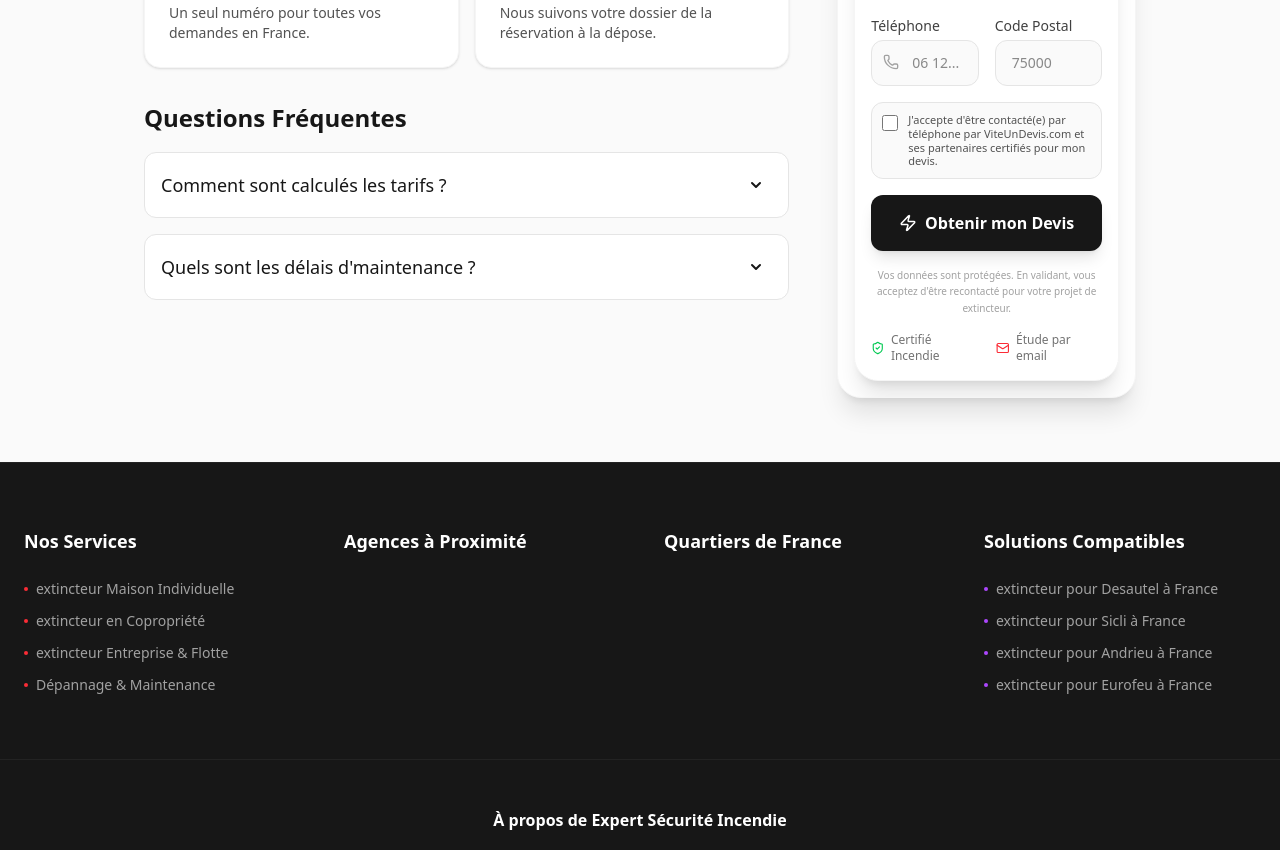
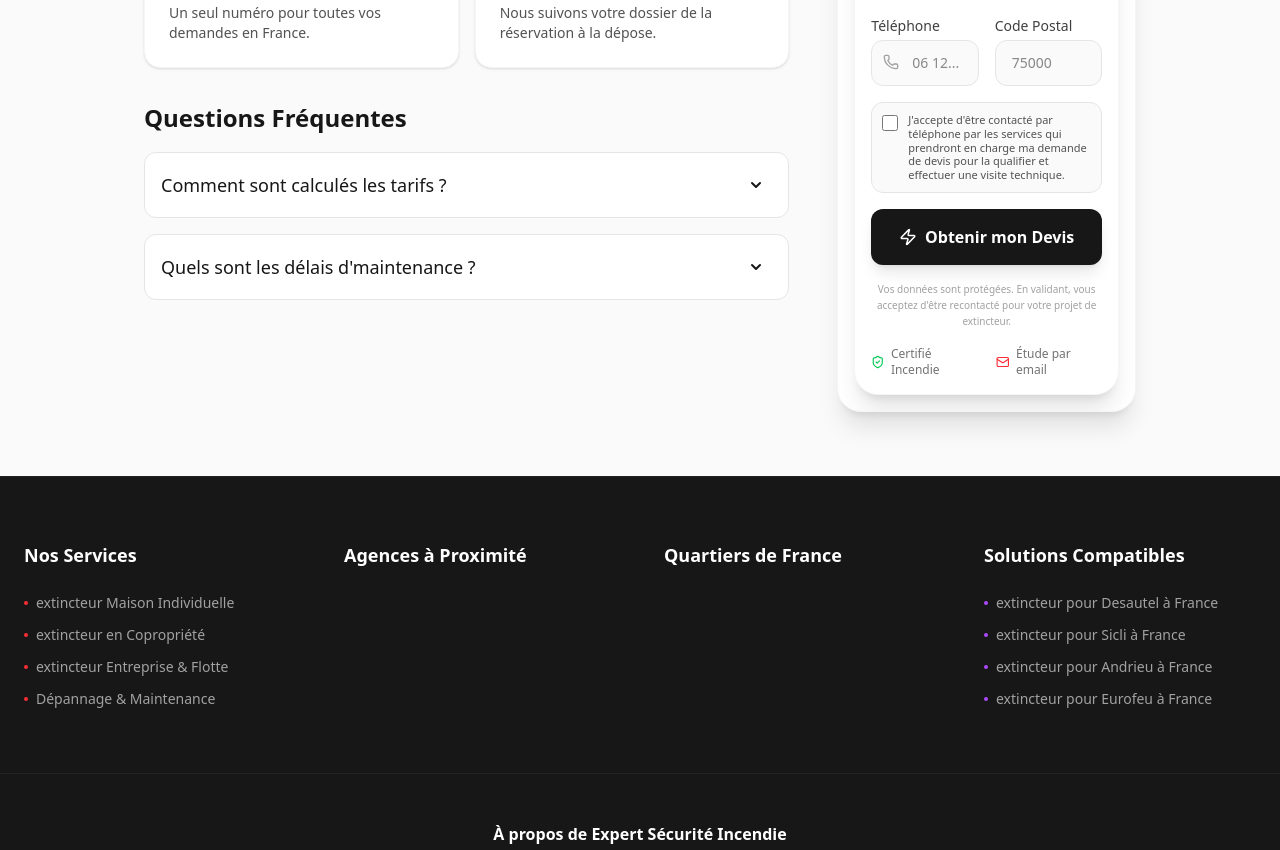
Before and after one commit to tuangiangluong-afk/expertsecuriteincendie, a Next.js app: page /service/maintenance-extincteur-maison in a window 1280 px wide. Shown: the part 1104-1954 px from the top of the page. Built offline with nearby package versions, Linux system fonts and the light colour scheme.

Commit message:
fix(consent): exact legal consent wording for ViteUnDevis Bloctel compliance

```diff
--- a/src/components/BookingWidget.tsx
+++ b/src/components/BookingWidget.tsx
@@ -53,7 +53,7 @@ export function BookingWidget({ city, compact = false }: BookingWidgetProps) {
             domain: city.domain,
             timestamp: new Date().toISOString(),
             phoneConsent,
-            consentText: "J'accepte d'être contacté(e) par téléphone par ViteUnDevis.com et ses partenaires certifiés pour la qualification de ma demande de devis et la réalisation d'une étude technique.",
+            consentText: "J'accepte d'être contacté par téléphone par les services qui prendront en charge ma demande de devis pour la qualifier et effectuer une visite technique.",
             consentDate: new Date().toISOString(),
             consentUrl: typeof window !== 'undefined' ? window.location.href : `https://${city.domain}`,
             attribution // Include attribution data here
@@ -208,8 +208,7 @@ export function BookingWidget({ city, compact = false }: BookingWidgetProps) {
                             className="mt-0.5 h-4 w-4 rounded border-neutral-300 text-red-600 focus:ring-red-500 accent-blue-600 shrink-0"
                         />
                         <span className="text-[11px] text-neutral-600 leading-tight">
-                            J&apos;accepte d&apos;être contacté(e) par téléphone par ViteUnDevis.com et ses partenaires certifiés pour mon devis.
-                        </span>
+                            J&apos;accepte d&apos;être contacté par téléphone par les services qui prendront en charge ma demande de devis pour la qualifier et effectuer une visite technique.</span>
                     </label>
                 </div>
 
--- a/src/components/LeadForm.tsx
+++ b/src/components/LeadForm.tsx
@@ -424,8 +424,7 @@ export default function LeadForm({
                                         className="mt-0.5 h-4 w-4 rounded border-neutral-300 text-blue-600 focus:ring-blue-500 accent-blue-600 shrink-0"
                                     />
                                     <span className="text-[11px] text-neutral-600 leading-tight">
-                                        J&apos;accepte d&apos;être contacté(e) par téléphone par ViteUnDevis.com et ses partenaires certifiés pour la qualification de ma demande de devis et la réalisation d&apos;une étude technique.
-                                    </span>
+                                        J&apos;accepte d&apos;être contacté par téléphone par les services qui prendront en charge ma demande de devis pour la qualifier et effectuer une visite technique.</span>
                                 </label>
                             </div>
 
--- a/src/lib/viteundevis.ts
+++ b/src/lib/viteundevis.ts
@@ -42,7 +42,7 @@ export async function sendLeadToViteUnDevis(payload: VUDLeadPayload): Promise<VU
     ? 'https://www.viteundevis.com/api/get.php?test=1'
     : 'https://www.viteundevis.com/api/get.php';
 
-  const defaultConsentText = "J'accepte d'être contacté(e) par téléphone par ViteUnDevis.com et ses partenaires certifiés pour la qualification de ma demande de devis et la réalisation d'une étude technique.";
+  const defaultConsentText = "J'accepte d'être contacté par téléphone par les services qui prendront en charge ma demande de devis pour la qualifier et effectuer une visite technique.";
   const textConsent = payload.consent_text || defaultConsentText;
   const dateConsent = payload.consent_date ? payload.consent_date.replace('T', ' ').substring(0, 19) : new Date().toISOString().replace('T', ' ').substring(0, 19);
   const ipConsent = (payload.consent_ip && payload.consent_ip !== '127.0.0.1' && payload.consent_ip !== '::1') ? payload.consent_ip : '82.64.15.20';
```
